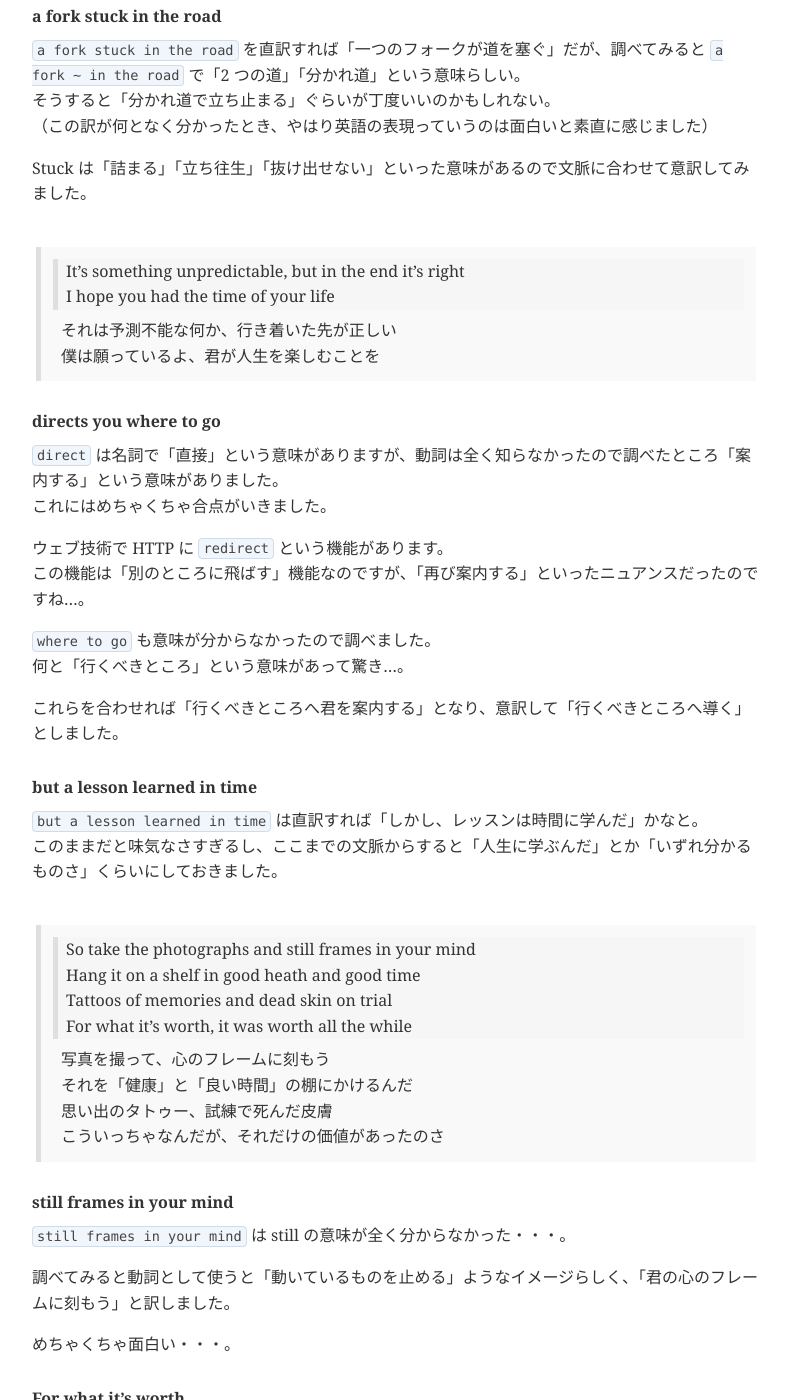
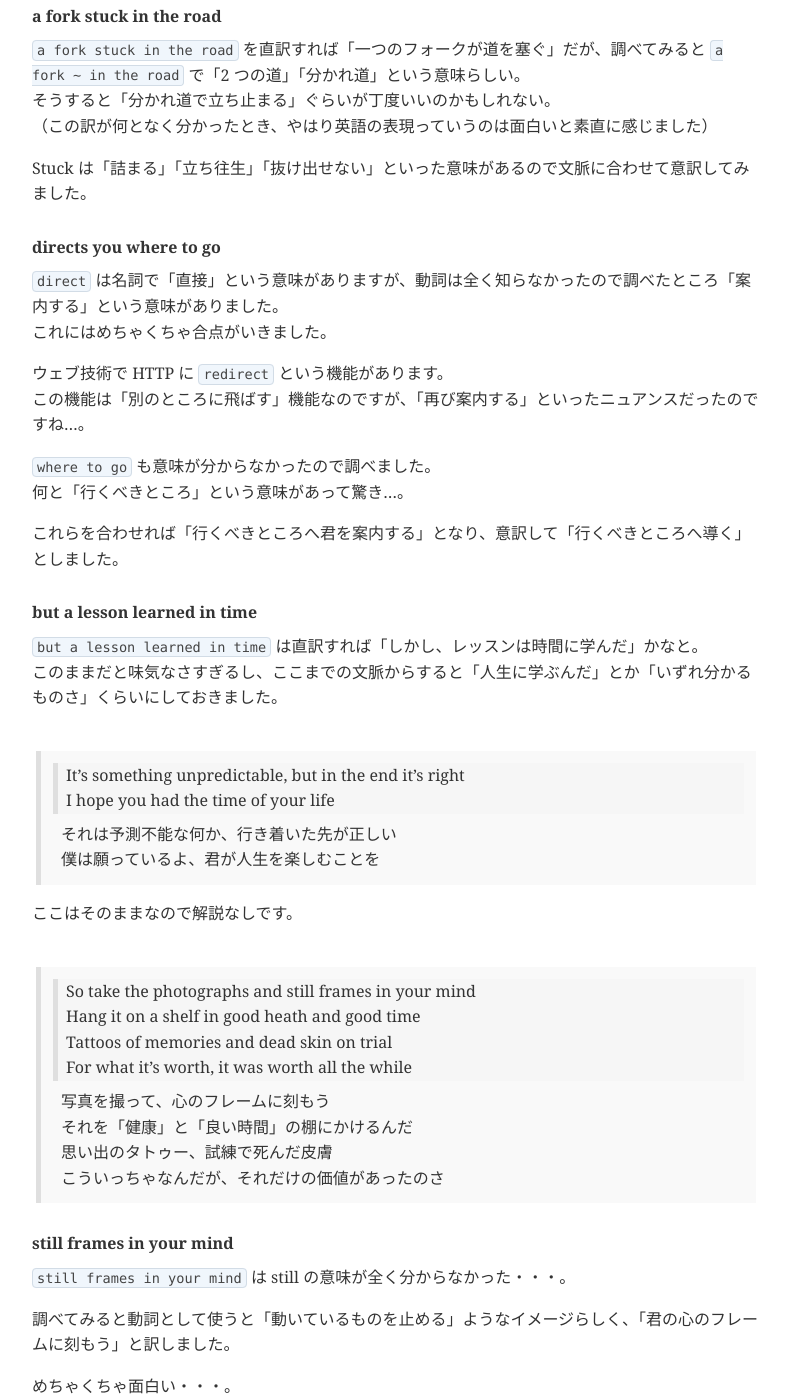
Before and after one commit to tetsuwo/en-study, a Jekyll site: the page built from _posts/2023-01-04-good-riddance-time-of-your-life-green-day.md, in a window 1280 px wide and 1400 px high, scrolled down 3100 px. Shown: the whole window, without its empty margins (118-906 px from the left). Built offline with Jekyll 4.4.1, drawn with Linux system fonts in a browser that asks for light colours; some of the changed lines change nothing that is shown.

Commit message:
Update 2023-01-04-good-riddance-time-of-your-life-green-day.md

```diff
--- a/_posts/2023-01-04-good-riddance-time-of-your-life-green-day.md
+++ b/_posts/2023-01-04-good-riddance-time-of-your-life-green-day.md
@@ -123,13 +123,6 @@ tags:
 
 Stuck は「詰まる」「立ち往生」「抜け出せない」といった意味があるので文脈に合わせて意訳してみました。
 
-
->> It’s something unpredictable, but in the end it’s right
->> I hope you had the time of your life
->
-> それは予測不能な何か、行き着いた先が正しい
-> 僕は願っているよ、君が人生を楽しむことを
-
 #### directs you where to go
 
 `direct` は名詞で「直接」という意味がありますが、動詞は全く知らなかったので調べたところ「案内する」という意味がありました。
@@ -147,6 +140,15 @@ Stuck は「詰まる」「立ち往生」「抜け出せない」といった
 
 `but a lesson learned in time` は直訳すれば「しかし、レッスンは時間に学んだ」かなと。
 このままだと味気なさすぎるし、ここまでの文脈からすると「人生に学ぶんだ」とか「いずれ分かるものさ」くらいにしておきました。
+
+
+>> It’s something unpredictable, but in the end it’s right
+>> I hope you had the time of your life
+>
+> それは予測不能な何か、行き着いた先が正しい
+> 僕は願っているよ、君が人生を楽しむことを
+
+ここはそのままなので解説なしです。
 
 
 >> So take the photographs and still frames in your mind
```
